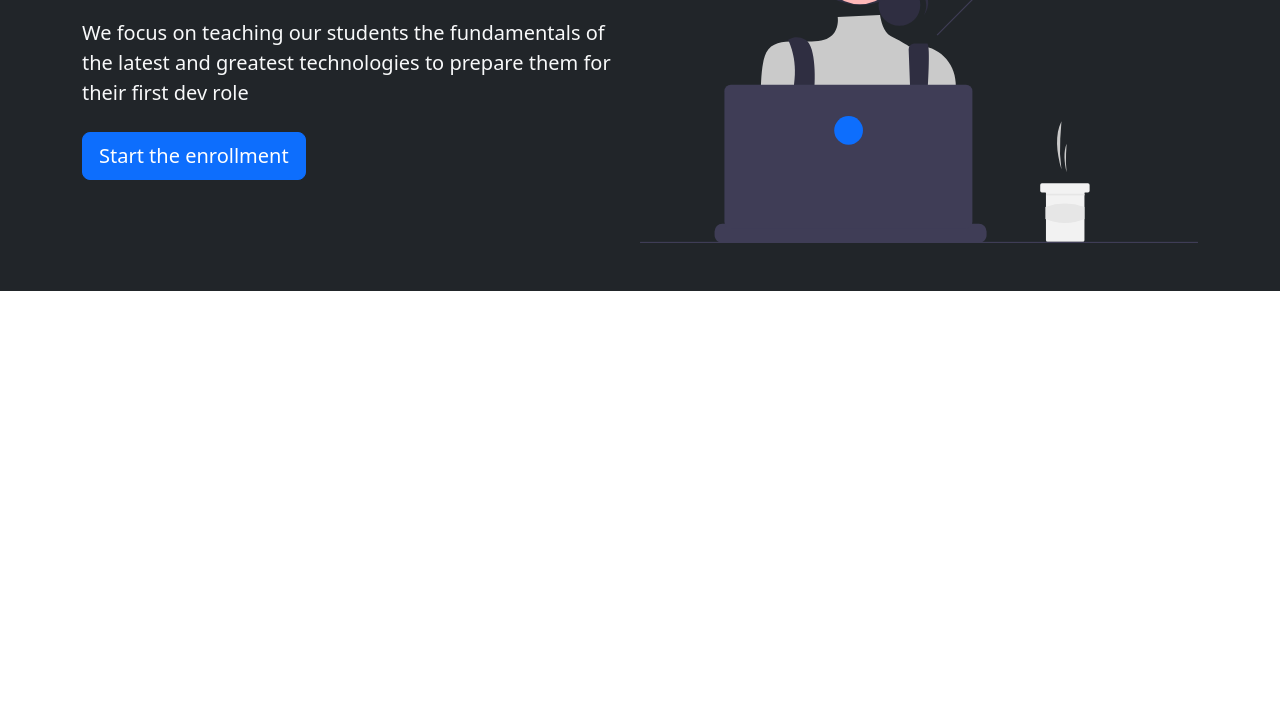
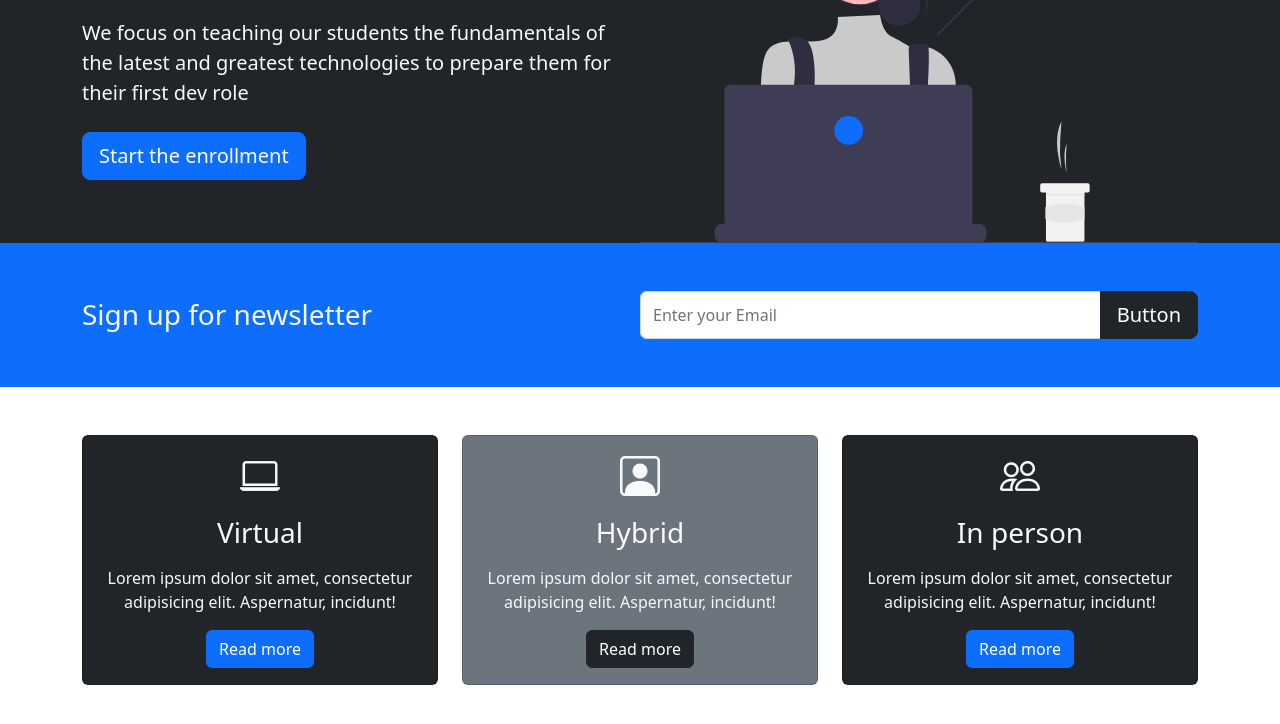
Before and after one commit to vaibhavpatilviv23/Front-end-Bootcamp, a plain HTML site: page index.html in a window 1280 px wide. Shown: the part 238-962 px from the top of the page. Before the commit the page ends 800 px from the top, so only its background shows below. Drawn offline with nearby package versions, Linux system fonts and the light colour scheme.

Commit message:
Add files via upload

```diff
--- a/index.html
+++ b/index.html
@@ -8,6 +8,8 @@
     <title>Frontend Bootcamp</title>
     <link href="https://cdn.jsdelivr.net/npm/bootstrap@5.2.0/dist/css/bootstrap.min.css" rel="stylesheet"
         integrity="sha384-gH2yIJqKdNHPEq0n4Mqa/HGKIhSkIHeL5AyhkYV8i59U5AR6csBvApHHNl/vI1Bx" crossorigin="anonymous">
+    <link rel="stylesheet" href="https://cdn.jsdelivr.net/npm/bootstrap-icons@1.8.3/font/bootstrap-icons.css"
+        integrity="sha384-eoTu3+HydHRBIjnCVwsFyCpUDZHZSFKEJD0mc3ZqSBSb6YhZzRHeiomAUWCstIWo" crossorigin="anonymous">
     <link rel="stylesheet" href="styles.css">
 </head>
 
@@ -40,20 +42,90 @@
     </nav>
 
     <!--Showcase-->
-    <section class="bg-dark text-light p-5 text-center text-sm-start">
+    <section class="bg-dark text-light p-5 p-lg-0 pt-lg-5 text-center text-sm-start">
         <div class="container">
             <div class="d-sm-flex align-items-center justify-content-between">
                 <div>
                     <h1>Become a <span class="text-warning">web developer</span></h1>
-                    <p class="lead my-4">We focus on teaching our students the fundamentals of the latest and greatest technologies to prepare them for their first dev role</p>
+                    <p class="lead my-4">We focus on teaching our students the fundamentals of the latest and greatest
+                        technologies to prepare them for their first dev role</p>
                     <button class="btn btn-primary btn-lg">Start the enrollment</button>
                 </div>
-                    <img src="showcase.svg" alt="" class="img-fluid w-50 d-none d-sm-block">
+                <img src="showcase.svg" alt="" class="img-fluid w-50 d-none d-sm-block">
 
             </div>
         </div>
     </section>
 
+    <!--Newsletter-->
+    <section class="bg-primary text-light p-5">
+        <div class="container">
+            <div class="d-md-flex align-items-center justify-content-between">
+                <h3 class="mb-3 mb-md-0">Sign up for newsletter</h3>
+
+                <div class="input-group news-input">
+                    <input type="text" class="form-control" placeholder="Enter your Email">
+                    <button class="btn btn-dark btn-lg" type="button">Button</button>
+                </div>
+            </div>
+        </div>
+    </section>
+
+    <!--Boxes-->
+    <section class="p-5">
+        <div class="container">
+            <div class="row text-center">
+                <div class="col-md">
+                    <div class="card bg-dark text-light">
+                        <div class="card-body text-center">
+                            <div class="h1 mb-3">
+                                <i class="bi bi-laptop"></i>
+                            </div>
+                            <h3 class="card-title mb-3">
+                                Virtual
+                            </h3>
+                            <p class="card-text">Lorem ipsum dolor sit amet, consectetur adipisicing elit. Aspernatur,
+                                incidunt!</p>
+                            <a href="#" class="btn btn-primary">Read more</a>
+
+                        </div>
+                    </div>
+                </div>
+                <div class="col-md">
+                    <div class="card bg-secondary text-light">
+                        <div class="card-body text-center">
+                            <div class="h1 mb-3">
+                                <i class="bi bi-person-square"></i>
+                            </div>
+                            <h3 class="card-title mb-3">
+                                Hybrid
+                            </h3>
+                            <p class="card-text">Lorem ipsum dolor sit amet, consectetur adipisicing elit. Aspernatur,
+                                incidunt!</p>
+                            <a href="#" class="btn btn-dark">Read more</a>
+
+                        </div>
+                    </div>
+                </div>
+                <div class="col-md">
+                    <div class="card bg-dark text-light">
+                        <div class="card-body text-center">
+                            <div class="h1 mb-3">
+                                <i class="bi bi-people"></i>
+                            </div>
+                            <h3 class="card-title mb-3">
+                                In person
+                            </h3>
+                            <p class="card-text">Lorem ipsum dolor sit amet, consectetur adipisicing elit. Aspernatur,
+                                incidunt!</p>
+                            <a href="#" class="btn btn-primary">Read more</a>
+
+                        </div>
+                    </div>
+                </div>
+            </div>
+        </div>
+    </section>
 
     <script src="https://cdn.jsdelivr.net/npm/bootstrap@5.2.0/dist/js/bootstrap.bundle.min.js"
         integrity="sha384-A3rJD856KowSb7dwlZdYEkO39Gagi7vIsF0jrRAoQmDKKtQBHUuLZ9AsSv4jD4Xa"
--- a/styles.css
+++ b/styles.css
@@ -0,0 +1,5 @@
+@media (min-width: 768px) {
+    .news-input {
+        width: 50%;
+    }
+}
```
